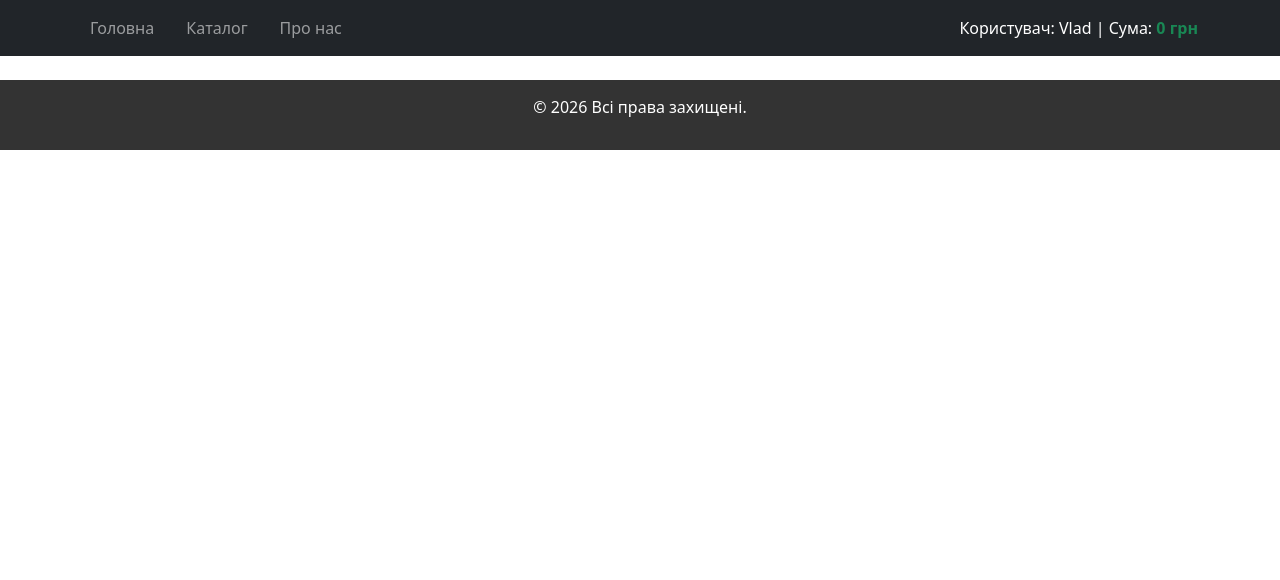
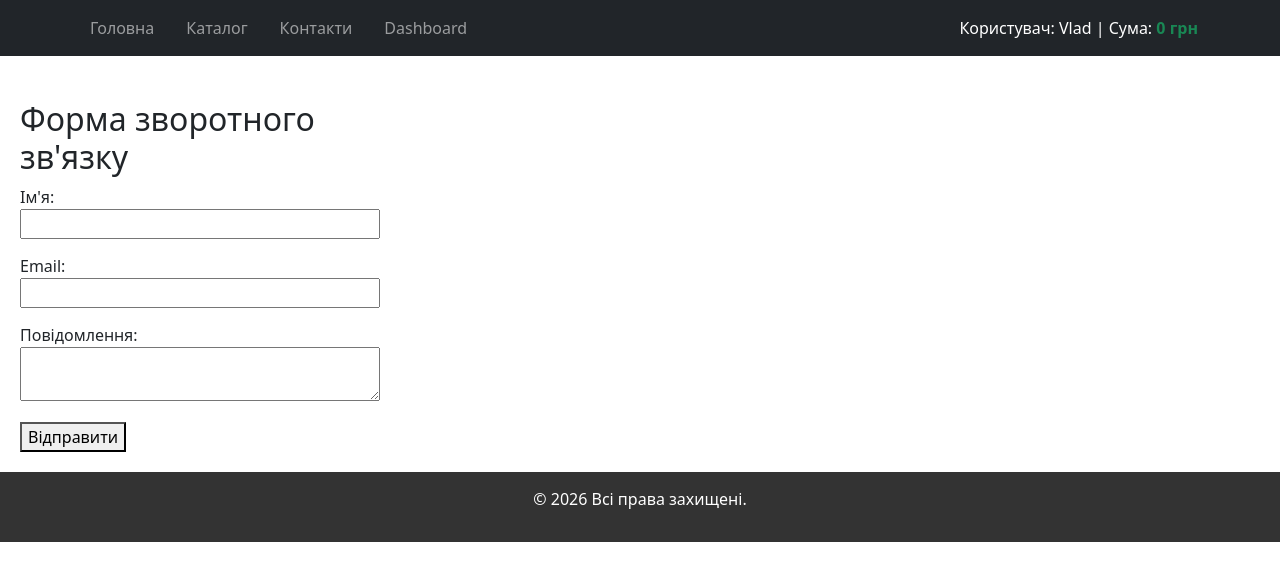
Before and after one commit to Did-Vlad/reactdev, a React (Vite) app: page /contact in a window 1280 px wide. Shown: the top 580 px of the page. Built offline with nearby package versions, Linux system fonts and the light colour scheme.

Commit message:
make lab 12

```diff
--- a/src/App.jsx
+++ b/src/App.jsx
@@ -6,6 +6,7 @@ import Main from "./Components/Main";
 import HomePage from "./Components/HomePage";
 import CatalogPage from "./Components/CatalogPage";
 import BookDetails from "./Components/BookDetails";
+import Contact from "./Components/Contact";
 
 function App() {
   const [CardCount, setCardCount] = useState(0);
@@ -35,6 +36,7 @@ return (
   <Route path="/main" element={<Main items={books} />} />
   <Route path="/catalog" element={<CatalogPage items={books} onBuy={handeBuyClick} />} />
   <Route path="/book/:id" element={<BookDetails items={books} />} />
+  <Route path="/contact" element={<Contact />} />
   </Routes>
 
         <Footer />
--- /dev/null
+++ b/src/Components/Contact.jsx
@@ -0,0 +1,73 @@
+import React, { useState } from "react";
+
+function LabContact() {
+  const [name, setName] = useState("");
+  const [email, setEmail] = useState("");
+  const [message, setMessage] = useState("");
+  const [errors, setErrors] = useState({});
+
+  const validate = () => {
+    let tempErrors = {};
+    if (!name.trim()) tempErrors.name = "Ім'я обов'язкове";
+    if (!email.includes("@")) tempErrors.email = "Email має містити символ '@'";
+    if (message.length < 10) tempErrors.message = "Повідомлення має повинно мати більше 10 символів";
+
+    setErrors(tempErrors);
+    return Object.keys(tempErrors).length === 0;
+  };
+
+  const handleSubmit = (e) => {
+    e.preventDefault();
+    if (validate()) {
+      alert("Форма успішно відправлена!");
+      setName("");
+      setEmail("");
+      setMessage("");
+      setErrors({});
+    }
+  };
+
+  return (
+    <div style={{ padding: "20px", maxWidth: "400px" }}>
+      <h2>Форма зворотного зв'язку</h2>
+      <form onSubmit={handleSubmit}>
+
+        <div style={{ marginBottom: "15px" }}>
+          <label>Ім'я:</label><br />
+          <input
+            type="text"
+            value={name}
+            onChange={(e) => setName(e.target.value)}
+            style={{ width: "100%" }}/>
+
+          {errors.name && <p style={{ color: "red", fontSize: "12px" }}>{errors.name}</p>}
+        </div>
+
+        <div style={{ marginBottom: "15px" }}>
+          <label>Email:</label><br />
+          <input
+            type="text"
+            value={email}
+            onChange={(e) => setEmail(e.target.value)}
+            style={{ width: "100%" }}/>
+
+          {errors.email && <p style={{ color: "red", fontSize: "12px" }}>{errors.email}</p>}
+        </div>
+
+        <div style={{ marginBottom: "15px" }}>
+          <label>Повідомлення:</label><br />
+          <textarea
+            value={message}
+            onChange={(e) => setMessage(e.target.value)}
+            style={{ width: "100%" }}/>
+
+          {errors.message && <p style={{ color: "red", fontSize: "12px" }}>{errors.message}</p>}
+        </div>
+
+        <button type="submit">Відправити</button>
+      </form>
+    </div>
+  );
+}
+
+export default LabContact;
--- a/src/Components/Header.jsx
+++ b/src/Components/Header.jsx
@@ -1,4 +1,5 @@
 import React from "react";
+import { Link } from "react-router-dom";
 import 'bootstrap/dist/css/bootstrap.min.css';
 
 function Header ({count, total}){
@@ -7,11 +8,19 @@ function Header ({count, total}){
  <nav className="navbar navbar-expand-lg navbar-dark bg-dark mb-4">
 <div className="container d-flex justify-content-between align-items-center">
       <ul className="navbar-nav d-flex flex-row gap-3 mb-0" style={{ listStyle: 'none' }}>
-     <li className="nav-item"><a className="nav-link" href="/">Головна</a></li>
-        <li className="nav-item"><a className="nav-link" href="#">Каталог</a></li>
-         <li className="nav-item"><a className="nav-link" href="#">Про нас</a></li>
-     </ul>
-
+      <li className="nav-item">
+              <Link className="nav-link" to="/">Головна</Link>
+            </li>
+            <li className="nav-item">
+              <Link className="nav-link" to="/catalog">Каталог</Link>
+            </li>
+            <li className="nav-item">
+              <Link className="nav-link" to="/contact">Контакти</Link>
+            </li>
+            <li className="nav-item">
+              <Link className="nav-link" to="/dashboard">Dashboard</Link>
+            </li>
+          </ul>
 <div className="navbar-text text-white">Користувач: Vlad | Сума: <strong className="text-success">{total} грн</strong></div>
     </div>
     </nav>
```
